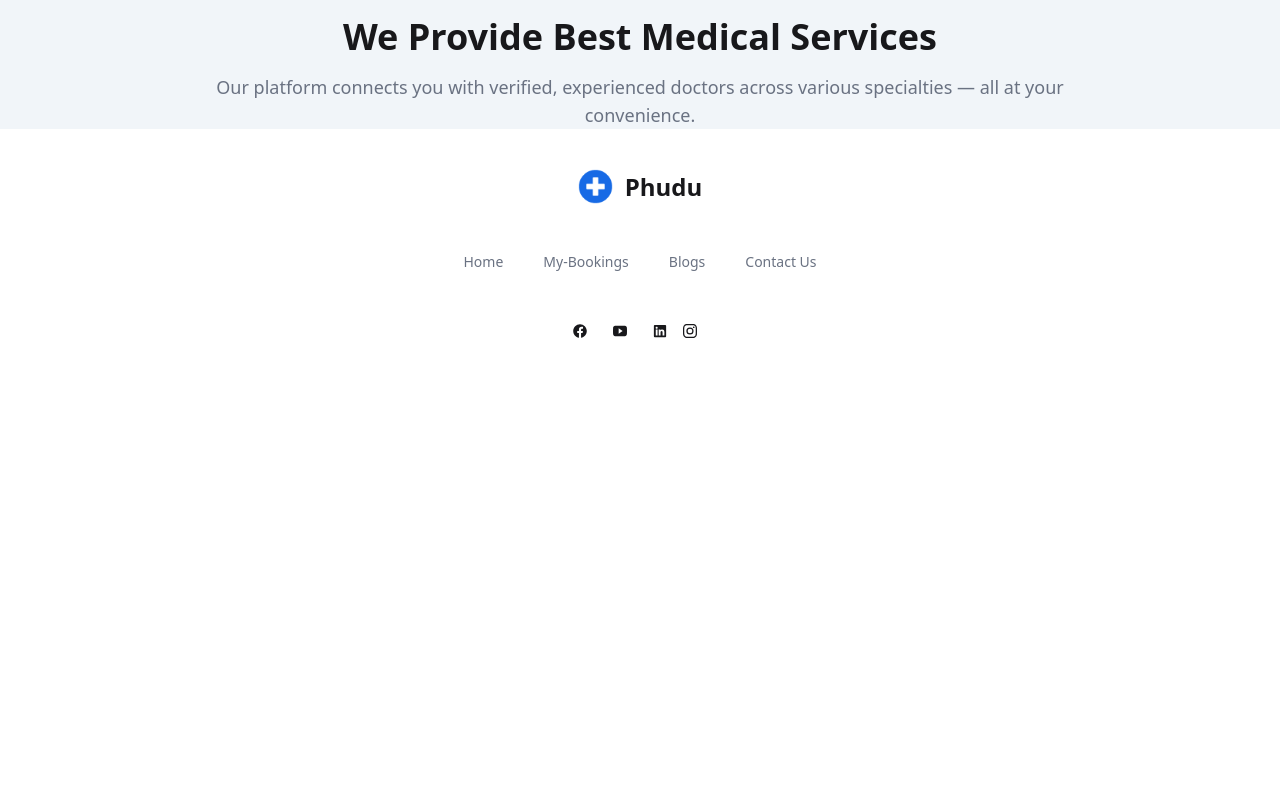
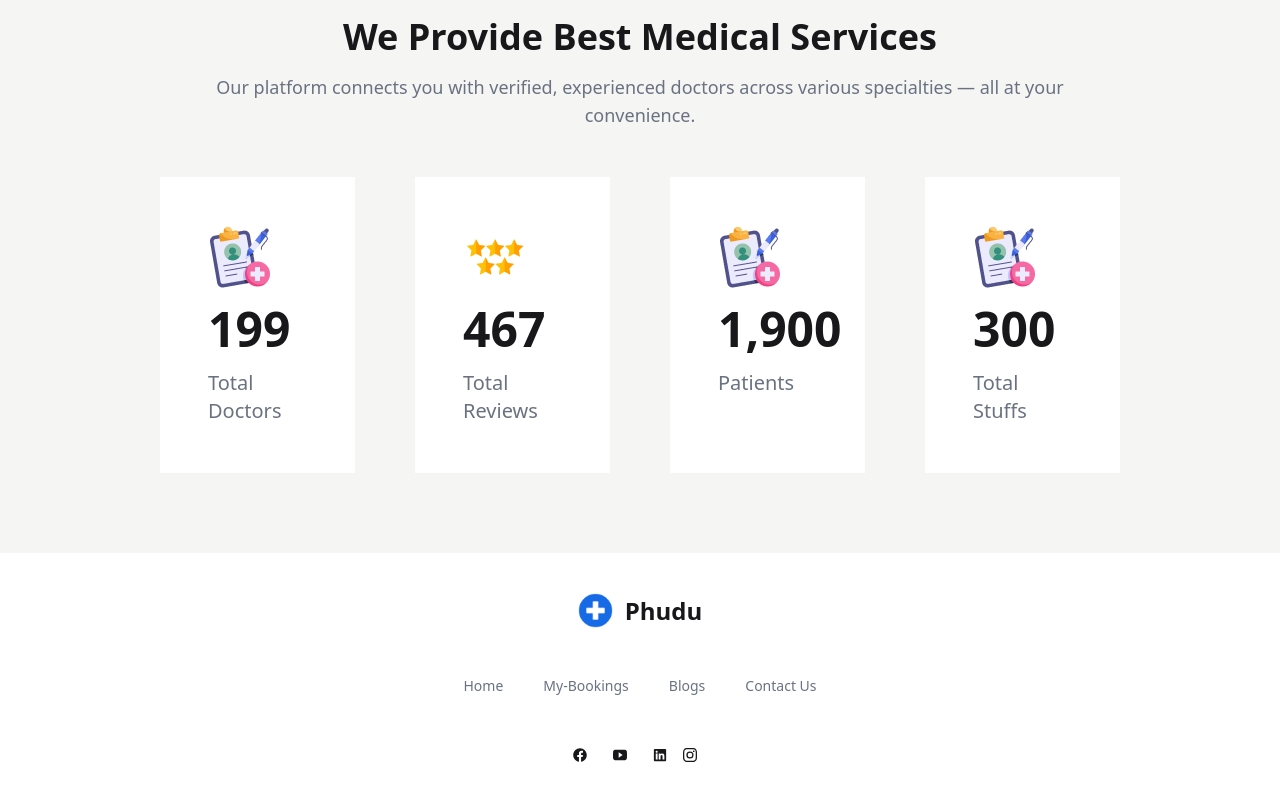
Before and after one commit to Suprotik007/doc-talk, a React (Vite) app: page / in a window 1280 px wide. Shown: the part 2097-2897 px from the top of the page. Before the commit the page ends 2499 px from the top, so only its background shows below. Built offline with nearby package versions, Linux system fonts and the light colour scheme.

Commit message:
added services section

```diff
--- a/index.html
+++ b/index.html
@@ -7,7 +7,7 @@
     <title>Phudu</title>
 
   </head>
-  <body class="bg-slate-100">
+  <body class="bg-stone-100">
     <div id="root"></div>
     <script type="module" src="/src/main.jsx"></script>
   </body>
--- a/src/Components/Service.jsx
+++ b/src/Components/Service.jsx
@@ -5,6 +5,57 @@ const Service = () => {
         <div className='pt-20 text-center mx-40'>
             <h1 className='font-extrabold text-4xl'>We Provide Best Medical Services</h1>
             <p className='text-lg pt-4 text-gray-500'>Our platform connects you with verified, experienced doctors across various specialties — all at your convenience. </p>
+{/* cards */}
+            <div className='grid grid-cols-1 md:grid-cols-2 lg:grid-cols-4 gap-15 mb-20 mt-12 '>
+                {/* card-1 */}
+                <div className='text-left bg-white  p-12'>
+                    <img className='pb-4' src="/src/assets/success-doctor.png" alt="" />
+                    <CountUp start={0} end={199} delay={3}>
+  {({ countUpRef }) => (
+
+      <span className='font-bold text-5xl' ref={countUpRef} ></span>
+
+  )}
+</CountUp>
+<p className='text-xl  pt-4 text-gray-500'>Total Doctors</p>
+                </div>
+                {/* card-2 */}
+                <div className='text-left bg-white p-12'>
+                    <img className='pb-4' src="/src/assets/success-review.png" alt="" />
+                    <CountUp start={0} end={467} delay={3}>
+  {({ countUpRef }) => (
+
+      <span className='font-bold text-5xl' ref={countUpRef} ></span>
+
+  )}
+</CountUp>
+<p className='text-xl pt-4 text-gray-500'>Total Reviews</p>
+                </div>
+                {/* c-3 */}
+                <div className='text-left bg-white p-12'>
+                    <img className='pb-4' src="/src/assets/success-doctor.png" alt="" />
+                    <CountUp start={0} end={1900} delay={3}>
+  {({ countUpRef }) => (
+
+      <span className='font-bold text-5xl' ref={countUpRef} ></span>
+
+  )}
+</CountUp>
+<p className='text-xl pt-4 text-gray-500'>Patients</p>
+                </div>
+                {/* c-4 */}
+                <div className='text-left bg-white p-12'>
+                    <img className='pb-4' src="/src/assets/success-doctor.png" alt="" />
+                    <CountUp start={0} end={300} delay={3}>
+  {({ countUpRef }) => (
+
+      <span className='font-bold text-5xl' ref={countUpRef} ></span>
+
+  )}
+</CountUp>
+<p className='text-xl pt-4 text-gray-500'>Total Stuffs</p>
+                </div>
+            </div>
         </div>
     );
 };
```
